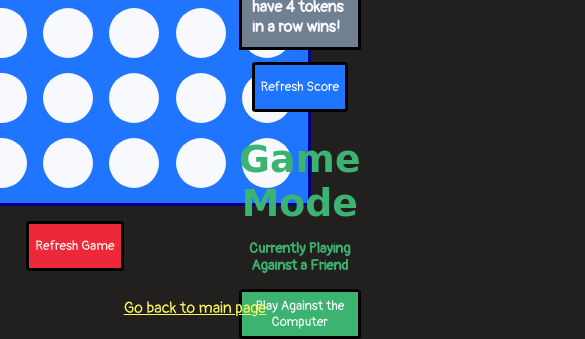
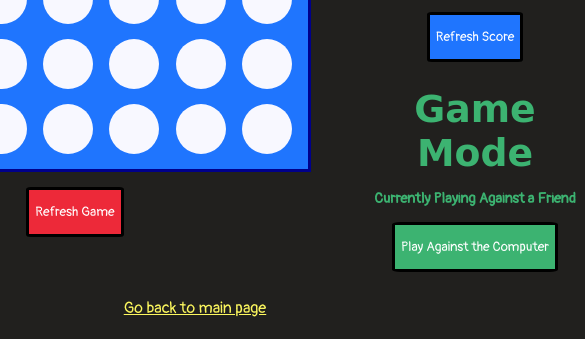
Before and after one commit to KyleDavis1985/ConnectFour, a plain HTML site: page game.html in a window 390 px wide. Shown: the part 686-1025 px from the top of the page, 585 px wide, since content can reach past the window. After the commit the page ends 1004 px from the top, so only its background shows below. Drawn offline with Linux system fonts and the light colour scheme; a web font is replaced by a local one.

Commit message:
more media testing

```diff
--- a/css/game.css
+++ b/css/game.css
@@ -269,11 +269,4 @@ h1 {
     justify-content: center;
     align-items: center;
   }
-
-  .right {
-    display: grid;
-    grid-template-columns: 1fr 1fr 1fr;
-    justify-content: center;
-    align-items: center;
-  }
 }
```
